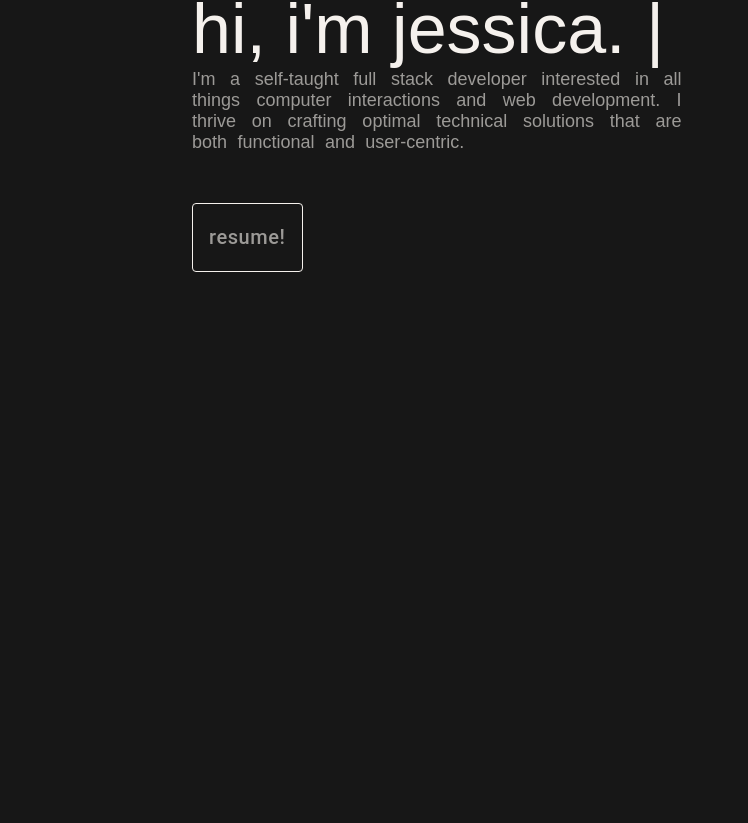
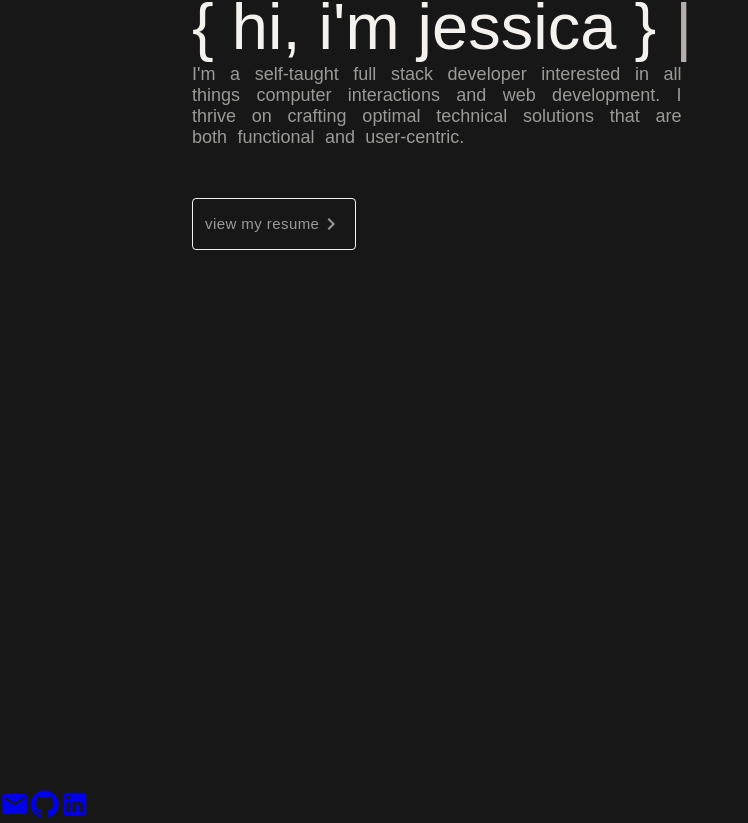
Before and after one commit to jsong73/jessica, a React (Create React App) app: page / in a window 1280 px wide. Shown: the part 139-962 px from the top of the page, without its empty margins (0-748 px from the left). Before the commit the page ends 928 px from the top, so only its background shows below. Built offline with nearby package versions, Linux system fonts and the light colour scheme; the HTML template or start-up script is replaced by a standard one; a web font is replaced by a local one.

Commit message:
resume added

```diff
--- a/package.json
+++ b/package.json
@@ -5,13 +5,15 @@
   "dependencies": {
     "@emotion/react": "^11.11.1",
     "@emotion/styled": "^11.11.0",
-    "@mui/material": "^5.14.16",
+    "@mui/icons-material": "^5.14.16",
+    "@mui/material": "^5.14.17",
     "@testing-library/jest-dom": "^5.17.0",
     "@testing-library/react": "^13.4.0",
     "@testing-library/user-event": "^13.5.0",
     "react": "^18.2.0",
     "react-dom": "^18.2.0",
     "react-scripts": "5.0.1",
+    "rsuite": "^5.44.0",
     "typewriter-effect": "^2.21.0",
     "web-vitals": "^2.1.4"
   },
--- a/src/App.css
+++ b/src/App.css
@@ -11,15 +11,16 @@ body {
 
 #header{
     display: flex;
+    align-items: flex-start;
     flex-direction: column;
-    align-items: flex-start;
+    padding-top: 10%;
     padding-left: 15%;
-    padding-top: 10%;
     min-height: 100vh;
 }
 
+
 .header-bio{
+    text-align: justify;
     max-width: 45%;
-    text-align: justify;
     padding-bottom: 50px;
 }
--- a/src/App.js
+++ b/src/App.js
@@ -1,10 +1,14 @@
 import './App.css';
-import Header from "./components/Header"
+import Nav from "./components/Nav"
+import Header from "./components/Header";
 
 function App() {
   return (
     <div className="App">
-     <Header />
+      <div id="container">
+      <Header />
+      </div>
+      <Nav />
     </div>
   );
 }
--- a/src/components/Header.js
+++ b/src/components/Header.js
@@ -2,6 +2,7 @@ import React from "react"
 import Typewriter from "typewriter-effect"
 import Typography from "@mui/material/Typography";
 import { createTheme, ThemeProvider } from "@mui/material/styles";
+import KeyboardArrowRightOutlinedIcon from '@mui/icons-material/KeyboardArrowRightOutlined';
 import Button from "@mui/material/Button"
 
 const theme = createTheme({
@@ -12,7 +13,7 @@ const theme = createTheme({
         wordSpacing: "0.3em",
       },
       typeWriter:{
-        fontSize: 70,
+        fontSize: 65,
         color: "#F5F1ED",
       },
     },
@@ -27,7 +28,7 @@ function Header() {
         <Typography variant="typeWriter">
         <Typewriter
             onInit={(typewriter) => {
-              typewriter.typeString("hi, i'm jessica. ").start();
+              typewriter.typeString("{ hi, i'm jessica } ").start();
             }}
           />
         </Typography>
@@ -37,19 +38,24 @@ function Header() {
         </div>
 
         <Button
+          href="https://drive.google.com/file/d/1l1Kyr2mM1-7HqaS34Kwf7xlVKCHLiG3w/view"
+          target="_blank"
           variant="outlined"
           size="large"
           sx={{
-          color: "rgba(245, 241, 237, 0.6)", "&:hover":{
-          color: "#F5F1ED"
+            color: "rgba(245, 241, 237, 0.6)",
+            "&:hover": {
+              borderColor: "#F5F1ED" ,
+              color:"#F5F1ED"
           },
-          fontSize: 20,
+          fontSize: 15,
           textTransform: "none",
-          padding: 2,
+          padding: 1.5,
+          fontFamily: "NTR, sans-serif" ,
           borderColor: "#F5F1ED"
 
         }}
-        > resume!
+        > view my resume <KeyboardArrowRightOutlinedIcon />
       </Button>
 
       </div>
--- /dev/null
+++ b/src/components/Nav.js
@@ -0,0 +1,32 @@
+import React from "react"
+import EmailIcon from '@mui/icons-material/Email';
+import LinkedInIcon from '@mui/icons-material/LinkedIn';
+import GitHubIcon from '@mui/icons-material/GitHub';
+import { Sidenav } from "rsuite";
+
+function Nav() {
+
+    const navItems = [
+        <a href="#Header">/home</a>,
+        <a href="#about">/about</a>,
+        <a href="#projects">/projects</a>
+    ]
+
+
+
+  return (
+    <div className="sidebar-logos" href="/">
+    <a href="mailto:jessicajinsong@gmail.com">
+      <EmailIcon style={{ fontSize: 30 }}></EmailIcon>
+    </a>
+    <a href="https://github.com/jsong73">
+      <GitHubIcon style={{ fontSize: 30 }}></GitHubIcon>
+    </a>
+    <a href="https://www.linkedin.com/in/jessica-jin-song/">
+      <LinkedInIcon style={{ fontSize: 30 }}></LinkedInIcon>
+    </a>
+  </div>
+  )
+}
+
+export default Nav;
```
Also changed, not shown: 1 other file (tests, documents, lock files or other folders).
